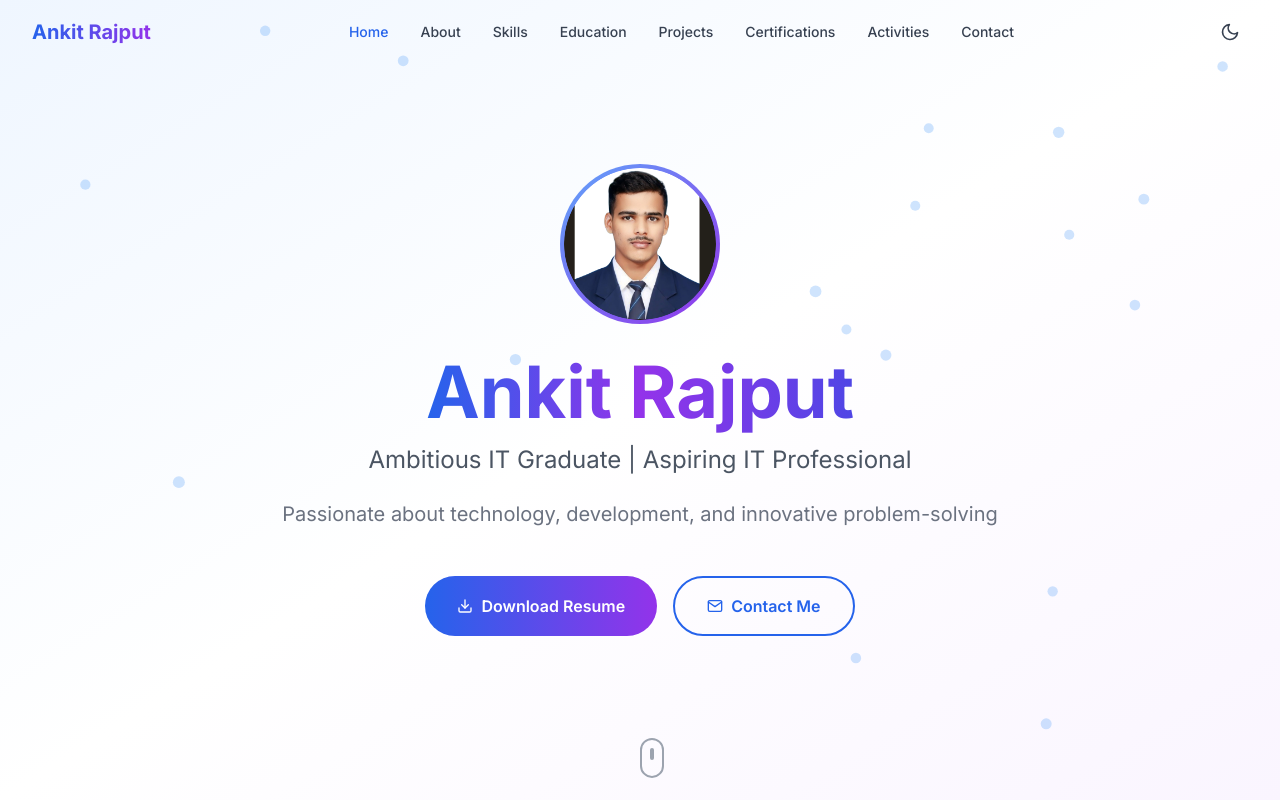
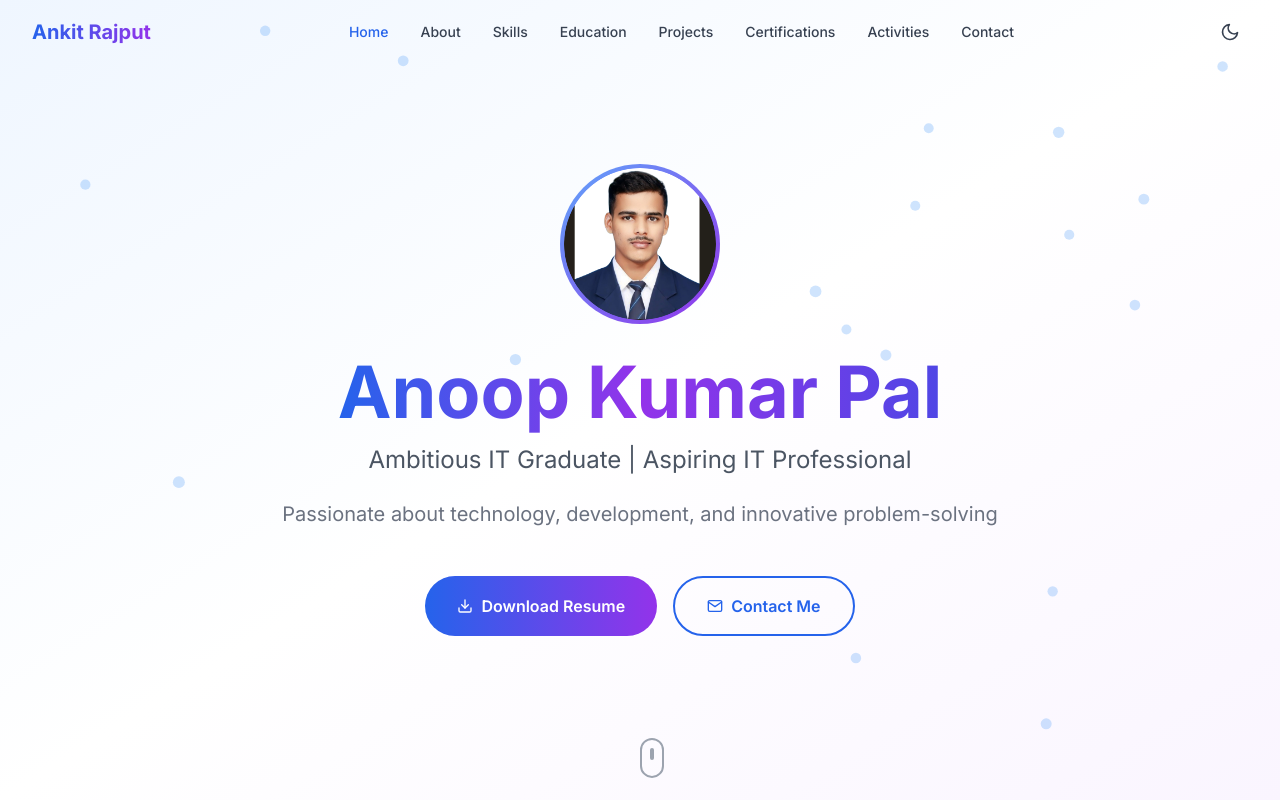
Before and after one commit to Anoop9725/Portfolio, a React (Vite) app: page / in a window 1280 px wide. Shown: the top 800 px of the page. Built offline with nearby package versions, Linux system fonts and the light colour scheme.

Commit message:
Update Hero.tsx

```diff
--- a/src/components/Hero.tsx
+++ b/src/components/Hero.tsx
@@ -66,7 +66,7 @@ const Hero: React.FC = () => {
             transition={{ duration: 0.8, delay: 0.2 }}
           >
             <span className="bg-gradient-to-r from-blue-600 via-purple-600 to-indigo-600 bg-clip-text text-transparent">
-              Ankit Rajput
+              Anoop Kumar Pal
             </span>
           </motion.h1>
 
```
